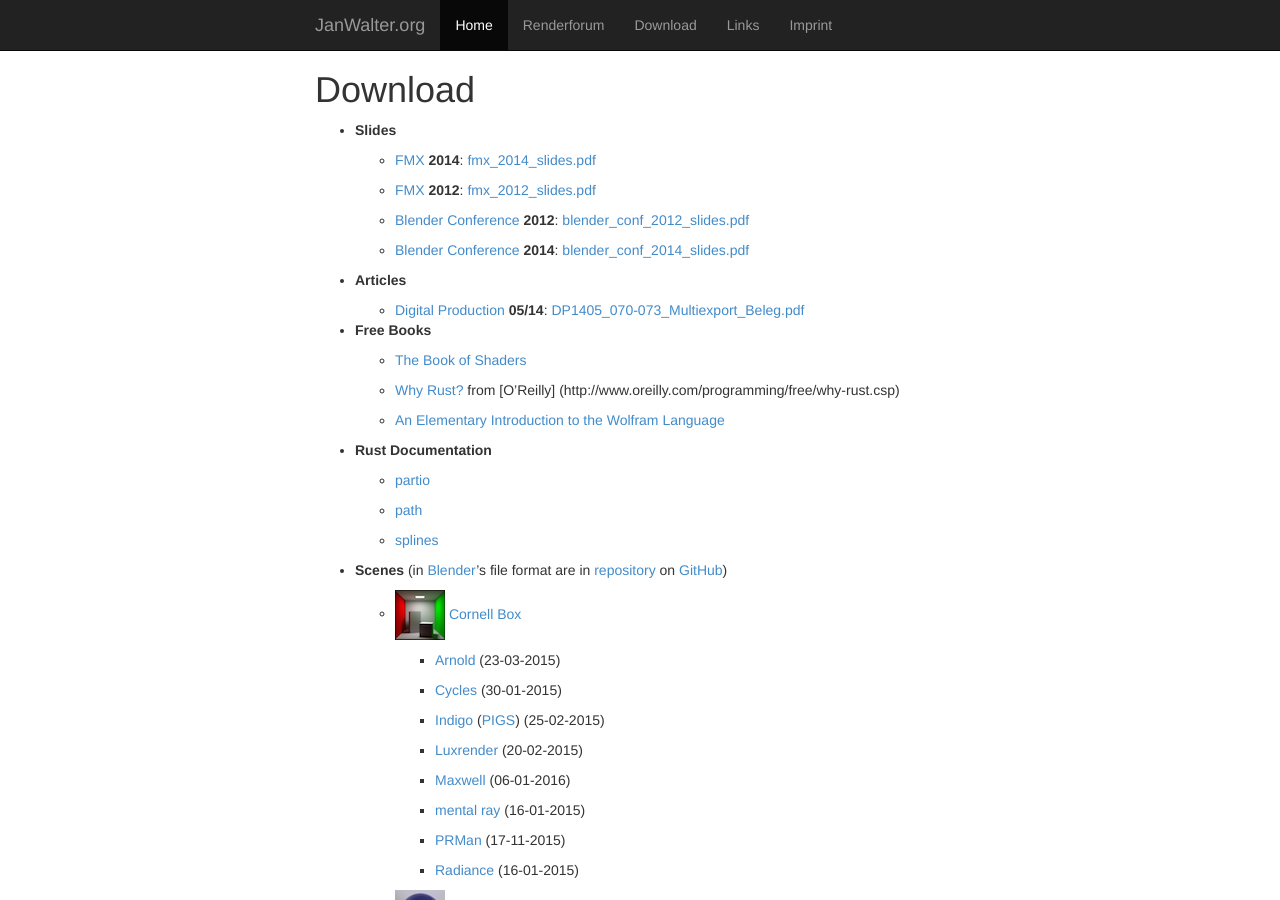
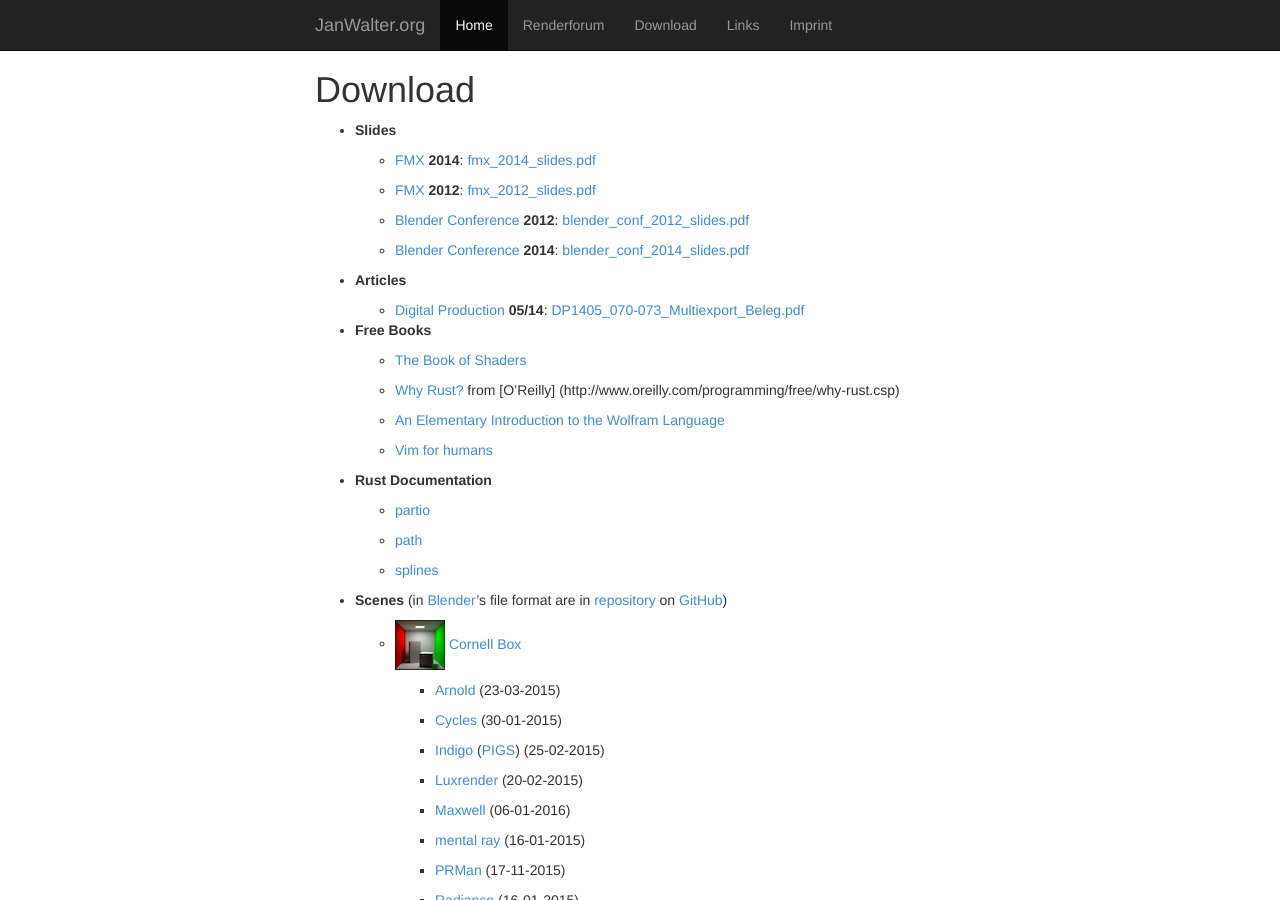
Before and after one commit to wahn/jan_walter_org, a Jekyll site: the page built from download/index.md, in a window 1280 px wide and 900 px high. Built offline with Jekyll 4.4.1, drawn with Linux system fonts in a browser that asks for light colours; Markdown is read by kramdown in place of the engine named in the settings.

Commit message:
Add "Vim for humans" book in download section.

```diff
--- a/download/index.md
+++ b/download/index.md
@@ -33,6 +33,8 @@
       (http://www.oreilly.com/programming/free/why-rust.csp)
 
     - [An Elementary Introduction to the Wolfram Language](https://www.wolfram.com/language/elementary-introduction)
+
+    - [Vim for humans](https://vimebook.com/en)
 
 * __Rust Documentation__
 
```
